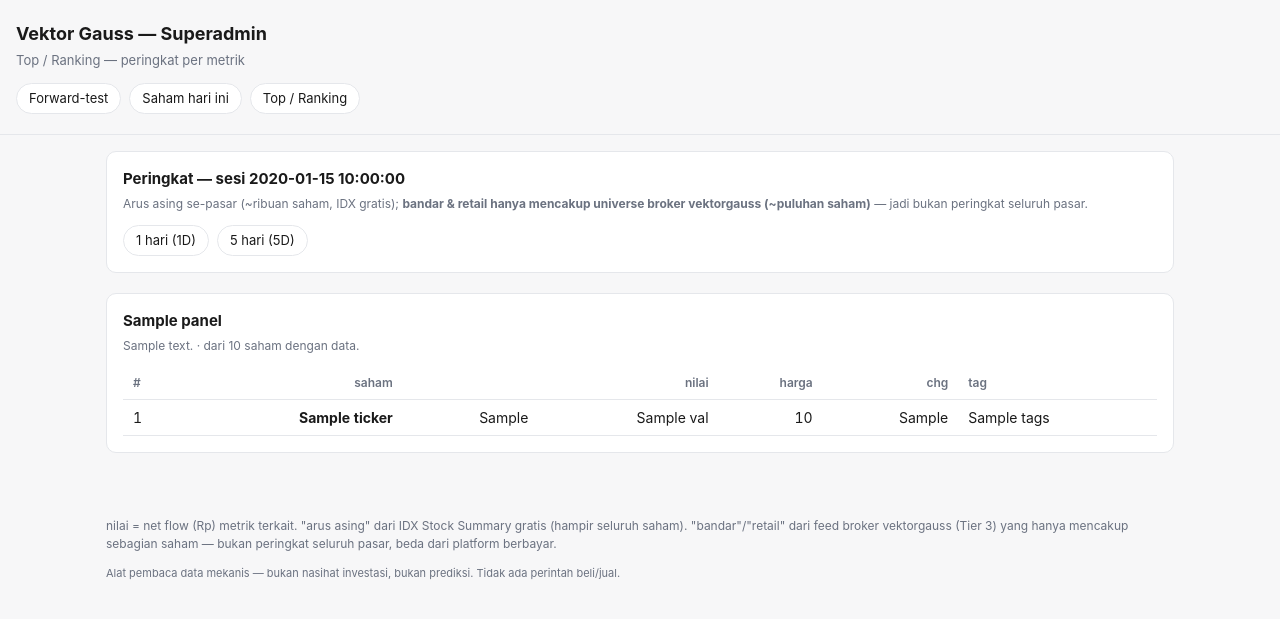
After one commit to jaringan-dev/vektor-gauss-idx, a FastAPI app: template src/vg/web/templates/ranking.html in a window 1280 px wide. The commit adds this page. Shown: the top 619 px of the page. Run offline with FastAPI, Linux system fonts and the light colour scheme; the template is opened without the code that fills it: most values are stand-ins (such as "Sample title", 1, 10 or a date in 2020); some libraries are stand-ins or nearby versions.

Commit message:
web: add Top/Ranking screen — foreign (market-wide) + bandar/retail (broker-universe), 1D & 5D
NeoBDM-style preset rankings, honest about coverage. New /ranking?h=1d|5d route,
four panels: Top Akum Asing, Top Distribusi Asing (both ~market-wide from free
IDX foreign flow, nff_d0/nff_w1), Top Akum Bandar (bkr_foreign_net_d0/5d) and Top
Retail Jualan (bkr_dom_retail_net) — these last two only cover the thin
vektorgauss broker universe, and each panel prints its live coverage count so it
never looks market-wide when it isn't.

- engine.rank_components(column, desc, limit): generic top-N ranker over
  signal_components, column whitelisted (_RANKABLE) since it's interpolated into
  SQL; returns (date, total_non_null, rows). Read-only, no new methodology.
- app.py: _ranking_view(h) builds the 4 panels; horizon toggle 1D/5D.
- templates/ranking.html + a third nav link.

Co-Authored-By: Claude Opus 4.8 <noreply@anthropic.com>

```diff
--- a/src/vg/engine.py
+++ b/src/vg/engine.py
@@ -1053,6 +1053,63 @@ def latest_signal_date() -> date | None:
         return cur.fetchone()[0]
 
 
+# Columns that may be ranked by the web /ranking view. Whitelist — the column name
+# is interpolated into SQL, so it must never come from untrusted input.
+_RANKABLE = {
+    "nff_d0", "nff_w1",                       # net foreign flow (market-wide, ~834)
+    "bkr_foreign_net_d0", "bkr_foreign_net_5d",  # broker-foreign net (~64 only)
+    "bkr_dom_retail_net",                     # broker domestic-retail net (~64, 1D only)
+}
+
+
+def rank_components(
+    column: str, *, desc: bool = True, limit: int = 15, session_date: date | None = None
+) -> tuple[date | None, int, list[dict]]:
+    """Top-N tickers on the latest session ranked by a signal_components column.
+
+    Returns (session_date, total_with_value, rows). `total_with_value` is how many
+    tickers have that column non-null that day — the honest coverage figure
+    (foreign ~market-wide, broker/retail only the thin vektorgauss universe).
+    Column is whitelisted; order is a literal. Read-only, no new methodology.
+    """
+    if column not in _RANKABLE:
+        raise ValueError(f"unrankable column: {column!r}")
+    order = "DESC" if desc else "ASC"
+    with connect() as conn, conn.cursor() as cur:
+        if session_date is None:
+            cur.execute("SELECT max(session_date) FROM signal_components")
+            session_date = cur.fetchone()[0]
+        if session_date is None:
+            return None, 0, []
+        cur.execute(
+            f"SELECT count(*) FROM signal_components "
+            f"WHERE session_date = %s AND {column} IS NOT NULL",
+            (session_date,),
+        )
+        total = cur.fetchone()[0]
+        cur.execute(
+            f"""
+            SELECT sc.ticker, sc.{column} AS val, pb.close, pb.prev, sc.quadrant,
+                   (SELECT string_agg(DISTINCT sl.tag, ', ' ORDER BY sl.tag)
+                      FROM signal_log sl
+                     WHERE sl.session_date = sc.session_date AND sl.ticker = sc.ticker) AS tags
+            FROM signal_components sc
+            JOIN price_bars pb
+              ON pb.session_date = sc.session_date AND pb.ticker = sc.ticker
+            WHERE sc.session_date = %s AND sc.{column} IS NOT NULL
+            ORDER BY sc.{column} {order}
+            LIMIT %s
+            """,
+            (session_date, limit),
+        )
+        cols = [d[0] for d in cur.description]
+        rows = [
+            {k: (float(v) if isinstance(v, Decimal) else v) for k, v in zip(cols, r)}
+            for r in cur.fetchall()
+        ]
+        return session_date, total, rows
+
+
 def screener_rows(session_date: date) -> list[dict]:
     """Every ticker tagged on `session_date`, with price + flow + broker context.
 
--- a/src/vg/web/app.py
+++ b/src/vg/web/app.py
@@ -156,6 +156,57 @@ def screener() -> HTMLResponse:
     return HTMLResponse(_TEMPLATES.get_template("screener.html").render(ctx))
 
 
+def _rank_rows(column: str, desc: bool) -> tuple:
+    sd, total, raw = engine.rank_components(column, desc=desc, limit=15)
+    rows = []
+    for i, r in enumerate(raw, 1):
+        close, prev = r.get("close"), r.get("prev")
+        chg = (close / prev - 1) if (close and prev) else None
+        rows.append(
+            {
+                "rank": i,
+                "ticker": r["ticker"],
+                "quad_emoji": _QUAD_EMOJI.get(r.get("quadrant") or "", "▪️"),
+                "val": _idr(r.get("val")), "val_c": _signcls(r.get("val")),
+                "price": _price(close), "chg": _cell(chg, 1),
+                "tags": r.get("tags") or "",
+            }
+        )
+    return sd, total, rows
+
+
+def _ranking_view(h: str) -> tuple:
+    """Build the four ranked panels for horizon h ('1d' or '5d')."""
+    h = "1d" if h == "1d" else "5d"
+    fcol = "nff_d0" if h == "1d" else "nff_w1"
+    bcol = "bkr_foreign_net_d0" if h == "1d" else "bkr_foreign_net_5d"
+    # (title, column, desc, note)
+    spec = [
+        ("Top Akum Asing", fcol, True, "arus asing bersih — akumulasi tertinggi (se-pasar)"),
+        ("Top Distribusi Asing", fcol, False, "arus asing bersih — distribusi terbesar (se-pasar)"),
+        ("Top Akum Bandar", bcol, True, "net broker asing — hanya universe broker vektorgauss"),
+        ("Top Retail Jualan", "bkr_dom_retail_net", False,
+         "net retail broker, jual terbesar — universe broker, selalu 1D"),
+    ]
+    sd = None
+    panels = []
+    for title, col, desc, note in spec:
+        s, total, rows = _rank_rows(col, desc)
+        sd = sd or s
+        panels.append({"title": title, "note": note, "total": total, "rows": rows})
+    return sd, h, panels
+
+
+@app.get("/ranking", response_class=HTMLResponse)
+def ranking(h: str = "5d") -> HTMLResponse:
+    ctx: dict = {"active_page": "ranking", "error": None, "session_date": None, "h": "5d", "panels": []}
+    try:
+        ctx["session_date"], ctx["h"], ctx["panels"] = _ranking_view(h)
+    except Exception as exc:  # noqa: BLE001 — DB down / schema not applied: show it, don't hide it
+        ctx["error"] = f"{type(exc).__name__}: {exc}"
+    return HTMLResponse(_TEMPLATES.get_template("ranking.html").render(ctx))
+
+
 @app.get("/healthz")
 def healthz():
     return {"ok": True}
--- a/src/vg/web/templates/base.html
+++ b/src/vg/web/templates/base.html
@@ -63,6 +63,7 @@
     <nav class="nav">
       <a href="/" class="{{ 'active' if active_page == 'tracker' else '' }}">Forward-test</a>
       <a href="/screener" class="{{ 'active' if active_page == 'screener' else '' }}">Saham hari ini</a>
+      <a href="/ranking" class="{{ 'active' if active_page == 'ranking' else '' }}">Top / Ranking</a>
     </nav>
   </header>
   <main>{% block content %}{% endblock %}</main>
--- /dev/null
+++ b/src/vg/web/templates/ranking.html
@@ -0,0 +1,68 @@
+{% extends "base.html" %}
+{% block subtitle %}Top / Ranking — peringkat per metrik{% endblock %}
+
+{% block content %}
+  {% if error %}
+    <div class="panel">
+      <h2>Tidak bisa membaca data</h2>
+      <p class="note">App hidup, tapi query ke database gagal. Pastikan Postgres jalan &amp;
+         schema sudah di-apply (<code>vg init-db</code>), lalu muat ulang halaman.</p>
+      <div class="err">{{ error }}</div>
+    </div>
+  {% elif not session_date %}
+    <div class="panel">
+      <h2>Belum ada data</h2>
+      <p class="note">Belum ada baris <code>signal_components</code> — jalankan <code>vg compute</code> dulu.</p>
+    </div>
+  {% else %}
+    <div class="panel">
+      <h2>Peringkat — sesi {{ session_date }}</h2>
+      <p class="note">
+        Arus asing se-pasar (~ribuan saham, IDX gratis); <b>bandar &amp; retail hanya mencakup
+        universe broker vektorgauss (~puluhan saham)</b> — jadi bukan peringkat seluruh pasar.
+      </p>
+      <nav class="nav" style="margin-top:8px">
+        <a href="/ranking?h=1d" class="{{ 'active' if h == '1d' else '' }}">1 hari (1D)</a>
+        <a href="/ranking?h=5d" class="{{ 'active' if h == '5d' else '' }}">5 hari (5D)</a>
+      </nav>
+    </div>
+
+    {% for p in panels %}
+    <div class="panel">
+      <h2>{{ p.title }}</h2>
+      <p class="note">{{ p.note }} · dari {{ p.total }} saham dengan data.</p>
+      {% if p.rows %}
+      <table>
+        <thead>
+          <tr><th>#</th><th>saham</th><th></th><th>nilai</th><th>harga</th><th>chg</th>
+              <th style="text-align:left">tag</th></tr>
+        </thead>
+        <tbody>
+          {% for r in p.rows %}
+          <tr>
+            <td>{{ r.rank }}</td>
+            <td><b>{{ r.ticker }}</b></td>
+            <td>{{ r.quad_emoji }}</td>
+            <td class="{{ r.val_c }}">{{ r.val }}</td>
+            <td>{{ r.price }}</td>
+            <td class="{{ r.chg.c }}">{{ r.chg.t }}</td>
+            <td style="text-align:left">{{ r.tags }}</td>
+          </tr>
+          {% endfor %}
+        </tbody>
+      </table>
+      {% else %}
+      <p class="note">Tidak ada data untuk metrik ini pada sesi terakhir.</p>
+      {% endif %}
+    </div>
+    {% endfor %}
+  {% endif %}
+{% endblock %}
+
+{% block footer %}
+  <p>nilai = net flow (Rp) metrik terkait. "arus asing" dari IDX Stock Summary gratis (hampir
+     seluruh saham). "bandar"/"retail" dari feed broker vektorgauss (Tier 3) yang hanya mencakup
+     sebagian saham — bukan peringkat seluruh pasar, beda dari platform berbayar.</p>
+  <p class="disclaimer">Alat pembaca data mekanis — bukan nasihat investasi, bukan prediksi.
+     Tidak ada perintah beli/jual.</p>
+{% endblock %}
```
